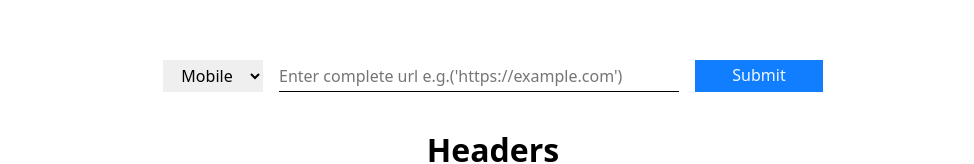
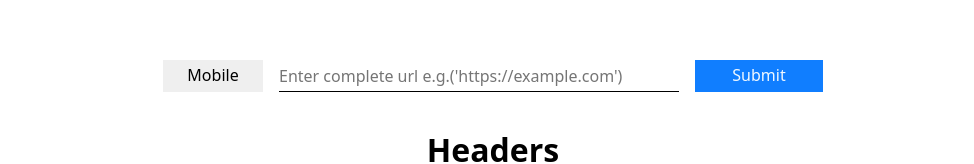
Before and after one commit to shantanu-goyal/Analyser, a React (Create React App) app: page / in a window 1280 px wide. Shown: the part 235-399 px from the top of the page, without its empty margins (147-1121 px from the left). Built offline with nearby package versions, Linux system fonts and the light colour scheme.

Commit message:
Updated Dropdowns

```diff
--- a/src/styles/Graph.css
+++ b/src/styles/Graph.css
@@ -16,8 +16,10 @@
 }
 
 select {
-    border: 1px solid black;
-    width: 150px;
+    border: none;
+    text-align: center;
+    background-color: transparent;
+    width: 175px;
     height: 30px;
     margin-bottom: 2em;
 }
--- a/src/styles/Index.css
+++ b/src/styles/Index.css
@@ -5,3 +5,9 @@
     "Segoe UI", Roboto, "Helvetica Neue", sans-serif;
   line-height: 1.6;
 }
+
+
+select{
+  -moz-appearance: none;
+  -webkit-appearance: none;
+}
```
